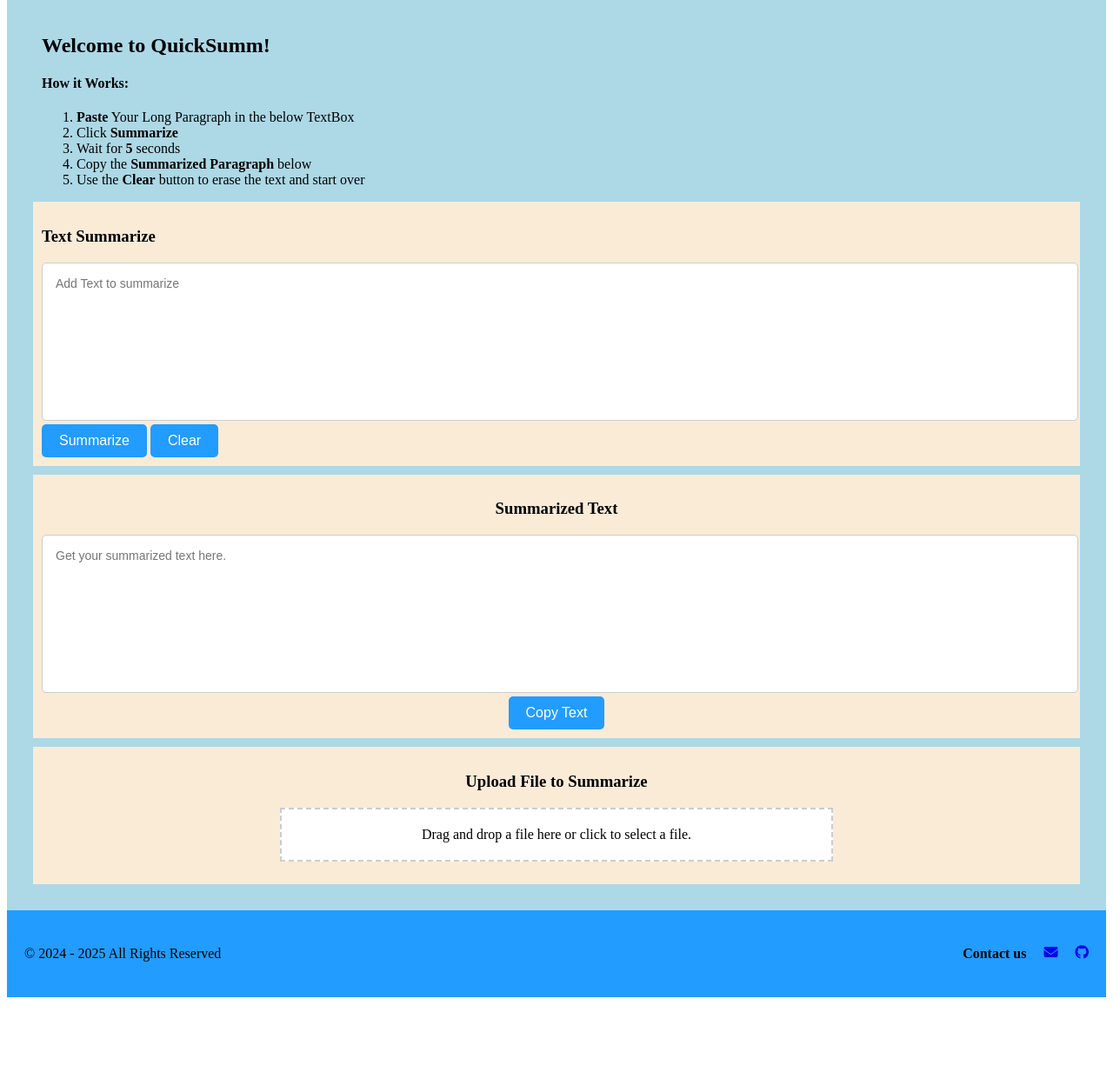
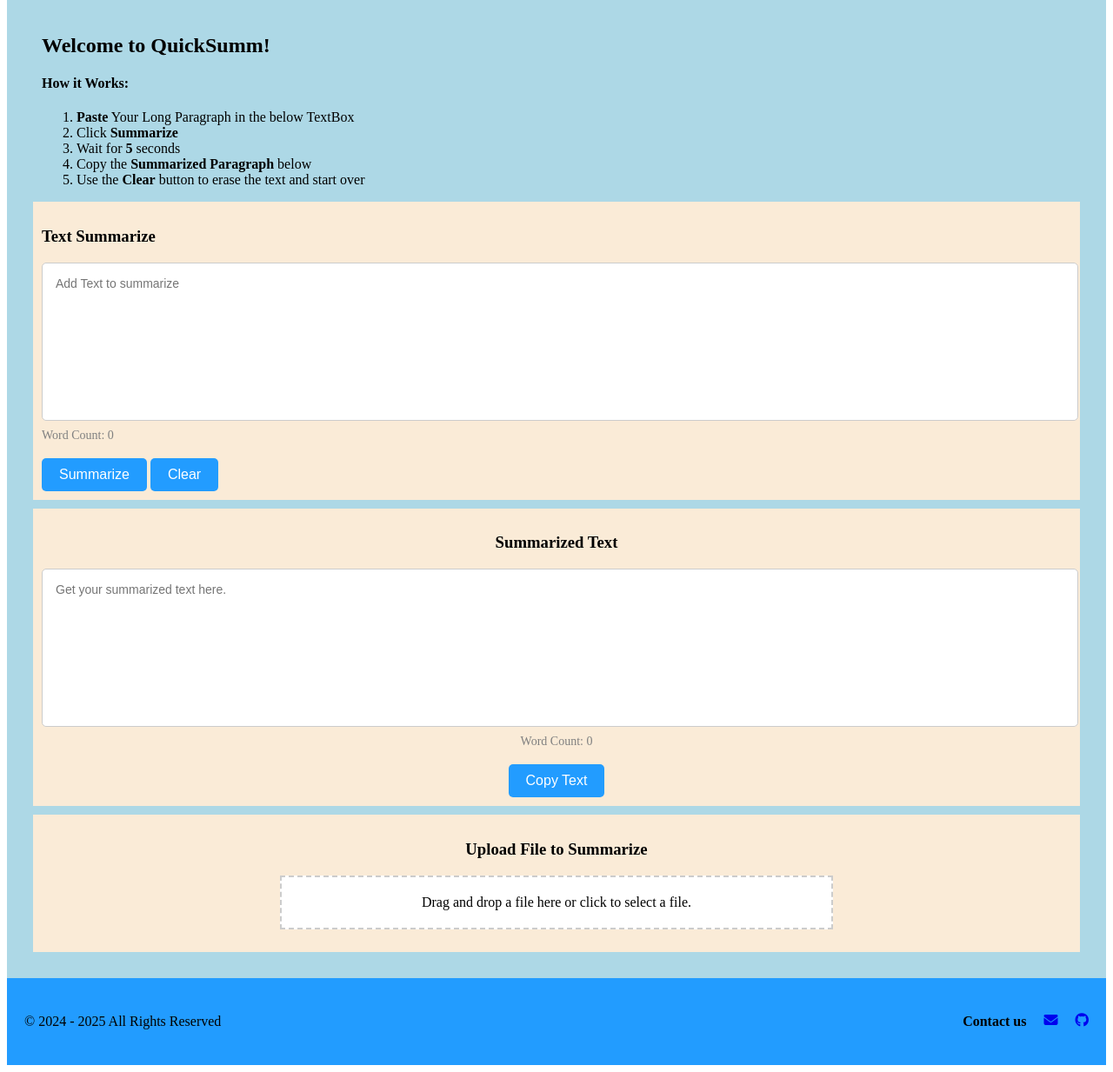
Before and after one commit to QuickSumm/Text-Summarizer-WebTool, a Flask app: template templates/index.html in a window 1280 px wide. Shown: the part 129-1362 px from the top of the page at 87% size. Before the commit the page ends 1276 px from the top, so only its background shows below. Run offline with Flask 3, Linux system fonts and the light colour scheme; the template is opened without the code that fills it, so the values that code supplies are empty.

Commit message:
Update index.html

```diff
--- a/templates/index.html
+++ b/templates/index.html
@@ -1,6 +1,5 @@
 <!DOCTYPE html>
 <html lang="en">
-
 <head>
     <meta charset="UTF-8">
     <meta name="viewport" content="width=device-width, initial-scale=1.0">
@@ -30,13 +29,20 @@
             margin: 10px;
         }
 
-        .card .card2 {
+        .card .card2 .card3 {
             background-color: antiquewhite;
             padding: 10px;
             margin: 10px;
         }
 
         .card2 {
+            background-color: antiquewhite;
+            padding: 10px;
+            margin: 10px;
+            text-align: center;
+        }
+
+        .card3 {
             background-color: antiquewhite;
             padding: 10px;
             margin: 10px;
@@ -84,7 +90,6 @@
             align-items: center;
         }
 
-
         .contact-info {
             display: flex;
         }
@@ -126,7 +131,6 @@
         }
     </style>
 </head>
-
 <body>
     <div class="nav">
         <img src="{{ url_for('static', filename='TS.jpg') }}" style="height: 70px; border-radius: 10%;">
@@ -150,19 +154,21 @@
         <div class="card1">
             <h3>Text Summarize</h3>
             <form id="myform" action="/summarize" method="POST">
-                <textarea id="input_text" name="input_text" placeholder="Add Text to summarize">{{ text }}</textarea>
+                <textarea id="input_text" name="input_text" placeholder="Add Text to summarize"></textarea>
+                <div class="word-count" id="input_word_count">Word Count: 0</div>
                 <br>
-                <button type="submit" id="summarize" onclick="summarize()">Summarize</button>
+                <button type="submit" id="summarize">Summarize</button>
                 <button type="button" onclick="clearText()">Clear</button>
             </form>
         </div>
         <div class="card2">
             <h3>Summarized Text</h3>
-            <textarea id="op" placeholder="Get your summarized text here.">{{ summary }}</textarea>
+            <textarea id="op" placeholder="Get your summarized text here."></textarea>
+            <div class="word-count" id="output_word_count">Word Count: 0</div>
             <br>
             <button onclick="copyText()">Copy Text</button>
         </div>
-        <div class="card2">
+        <div class="card3">
             <h3>Upload File to Summarize</h3>
             <div id="drop_zone" style="border: 2px dashed #ccc; padding: 20px; text-align: center;">
                 Drag and drop a file here or click to select a file.
@@ -184,10 +190,27 @@
     <script>
         const textArea = document.getElementById('input_text');
         const outputTextArea = document.getElementById('op');
+        const inputWordCount = document.getElementById('input_word_count');
+        const outputWordCount = document.getElementById('output_word_count');
+
+        function updateWordCount(text, element) {
+            const wordCount = text.split(/\s+/).filter(word => word.length > 0).length;
+            element.textContent = `Word Count: ${wordCount}`;
+        }
+
+        textArea.addEventListener('input', () => {
+            updateWordCount(textArea.value, inputWordCount);
+        });
+
+        outputTextArea.addEventListener('input', () => {
+            updateWordCount(outputTextArea.value, outputWordCount);
+        });
 
         function clearText() {
             textArea.value = '';
             outputTextArea.value = '';
+            updateWordCount('', inputWordCount);
+            updateWordCount('', outputWordCount);
         }
 
         function copyText() {
@@ -232,14 +255,14 @@
             fileInput.click();
         });
 
-        fileInput.addEventListener('change', () => {
-            const file = fileInput.files[0];
+        fileInput.addEventListener('change', (e) => {
+            const file = e.target.files[0];
             handleFile(file);
         });
 
         function handleFile(file) {
-            fileNameDisplay.textContent = file.name;
-
+            if (file) {
+                fileNameDisplay.textContent = `Selected file: ${file.name}`;
                 const formData = new FormData();
                 formData.append('file', file);
 
@@ -253,11 +276,13 @@
                         alert(data.error);
                     } else {
                         textArea.value = data.text;
+                        updateWordCount(data.text, inputWordCount);
                     }
                 })
                 .catch(error => {
                     console.error('Error:', error);
                 });
+            }
         }
 
         document.getElementById('summarize').addEventListener('click', function (event) {
@@ -277,6 +302,7 @@
                         alert(result.error);
                     } else {
                         outputTextArea.value = result.summary;
+                        updateWordCount(result.summary, outputWordCount);
                     }
                 })
                 .catch(error => {
@@ -286,8 +312,6 @@
                 alert('Please enter or upload text to summarize.');
             }
         });
-
     </script>
 </body>
-
 </html>
```
Lines whose indentation alone changed are shown as unchanged.
